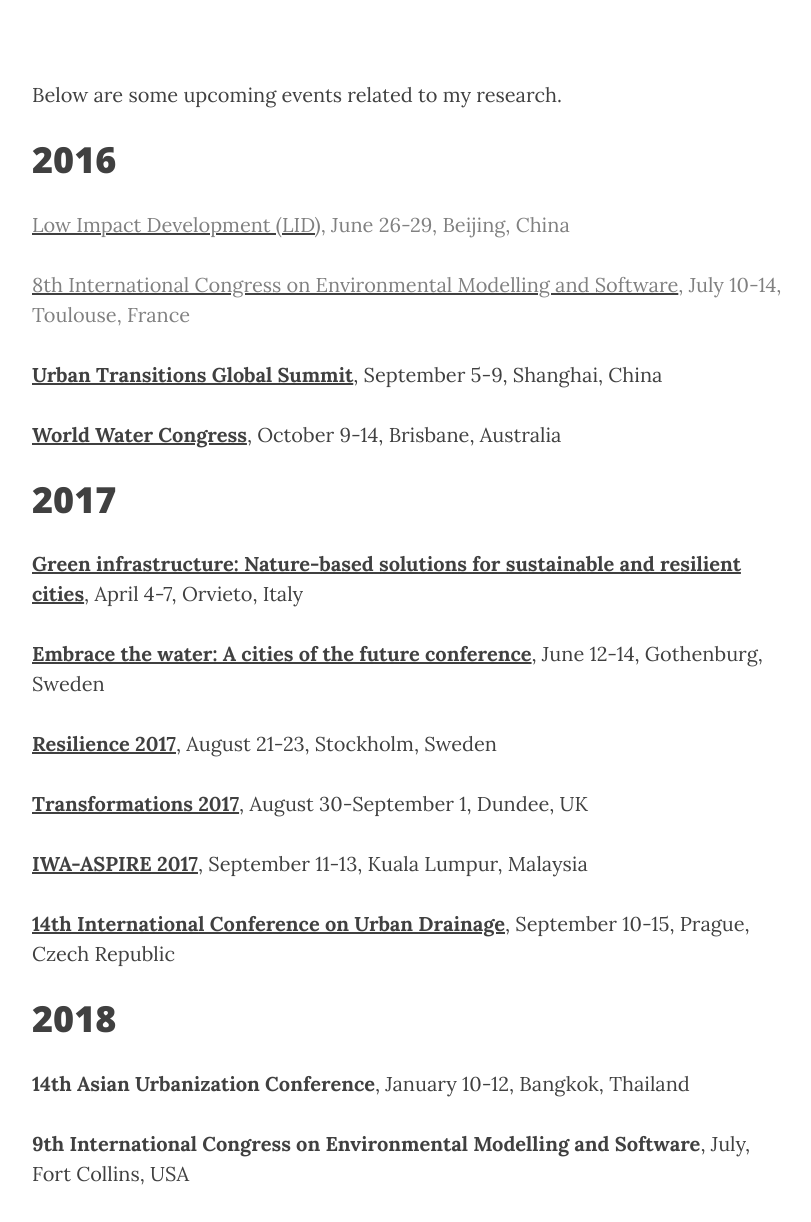
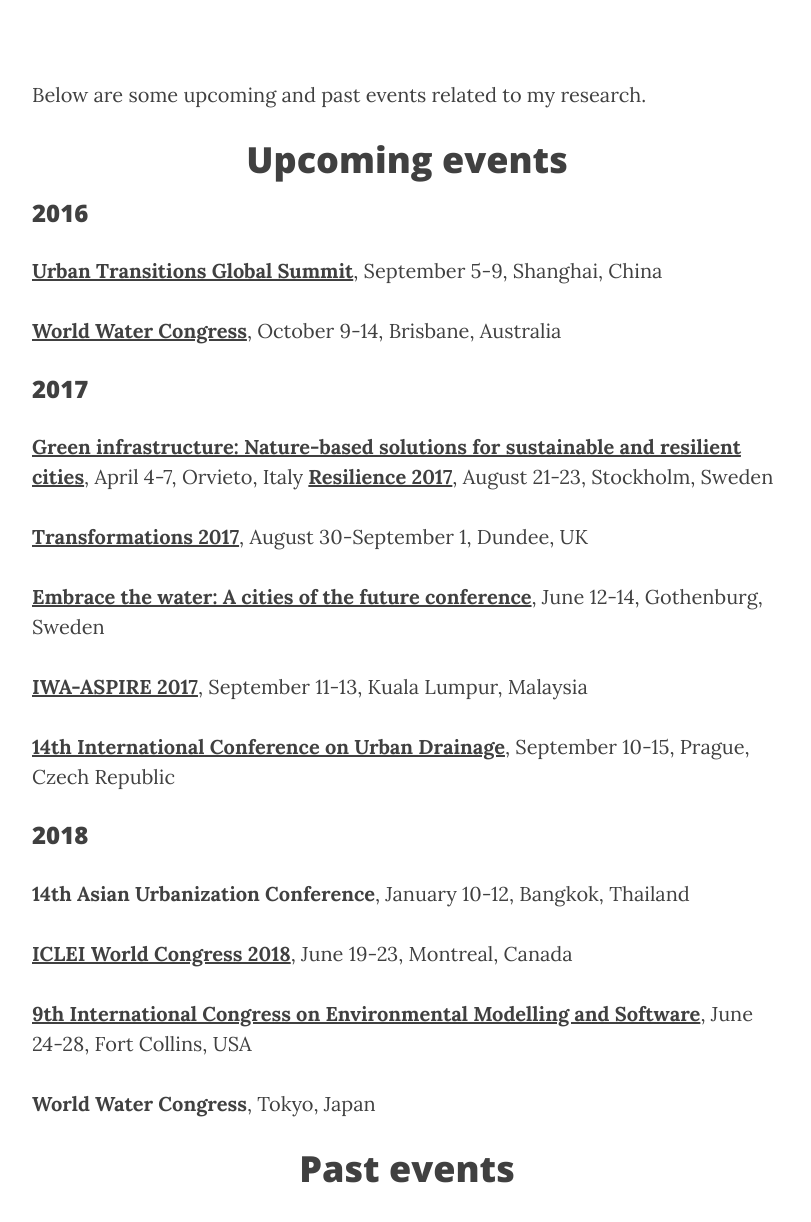
Before and after one commit to accastonguay/previous_website, a Jekyll site: the page built from related_events/index.md, in a window 1280 px wide and 1400 px high, scrolled down 244 px. Shown: the part 178-1400 px from the top of the window, without its empty margins (233-1044 px from the left). Built offline with Jekyll 4.4.1, drawn with Linux system fonts in a browser that asks for light colours; nearby versions of some CDN libraries; some of the changed text lies outside the part shown.

Commit message:
add picture, update conferences

```diff
--- a/index.html
+++ b/index.html
@@ -9,7 +9,8 @@
 <section id="about">
 	<div>
 		<p>
-			I'm a PhD canditate at Monash University in Melbourne, Australia. In my PhD, I'm interested in integrating different disciplines such as engineering, economics and ecology to understand and simulate the adoption of water technologies and urban transition.
+		<img src="photo.jpg" alt="Smiley face" style="float:right;width:150px;height:200px;">
+		I'm a PhD canditate at Monash University in Melbourne, Australia. In my PhD, I'm interested in integrating different disciplines such as engineering, economics and ecology to understand and simulate the adoption of water technologies and urban transition.
 					To do so, I make use of agent-based modelling on the <a href="http://www.dance4water.org/">dance4water</a> platform. My research is taking place in Melbourne and Surabaya and it is funded by the Australia-Indonesia Centre.
 					I'm also involved in testing the <a href="http://wscindex.dance4water.org/">Water Sensitive City index</a> in cities of Asia-Pacific in collaboration with the Asian Development Bank.
 					In my MSc thesis at Christian-Albrechts University ok Kiel in Germany, I explored the ecosystem services, resilience and adaptive capacity of communities making a living from rice terraces. </p>
--- a/related_events/index.md
+++ b/related_events/index.md
@@ -7,38 +7,42 @@
 
 ---
 
-Below are some upcoming events related to my research.
+Below are some upcoming and past events related to my research.
 
-# 2016
+<h1 align="center"> Upcoming events </h1>
 
- <p>
-<font color="grey"><a href="http://www.lid2016-china.org/en/"><font color="grey">Low Impact Development (LID)</font></a>, June 26-29, Beijing, China</font>
-</p>
-<p>
-<font color="grey"><a href="http://www.iemss.org/sites/iemss2016/index.php"><font color="grey">8th International Congress on Environmental Modelling and Software</font></a>, July 10-14, Toulouse, France </font>
-</p>
+
+### 2016
+
 **[Urban Transitions Global Summit](http://www.urbantransitionsconference.com/)**, September 5-9, Shanghai, China
 
 **[World Water Congress](http://www.iwa-network.org/event/world-water-congress-exhibition-2016/)**, October 9-14, Brisbane, Australia
 
-# 2017
+### 2017
 
 **[Green infrastructure: Nature-based solutions for sustainable and resilient cities](http://www.greeninurbs.com/finalconference/)**, April 4-7, Orvieto, Italy
-
-**[Embrace the water: A cities of the future conference](http://www.embracethewater2017.com/)**, June 12-14, Gothenburg, Sweden
-
 **[Resilience 2017](http://www.stockholmresilience.org/research/research-news/2016-06-22-resilience-2017-conference.html)**, August 21-23, Stockholm, Sweden
 
 **[Transformations 2017](http://www.transformations2017.org/)**, August 30-September 1, Dundee, UK
+
+**[Embrace the water: A cities of the future conference](http://www.embracethewater2017.com/)**, June 12-14, Gothenburg, Sweden
 
 **[IWA-ASPIRE 2017](http://www.aspire2017.org.my/index.html)**, September 11-13, Kuala Lumpur, Malaysia
 
 **[14th International Conference on Urban Drainage](http://www.icud2017.org/icud-conference.htm)**, September 10-15, Prague, Czech Republic
 
-# 2018
+### 2018
 
 **14th Asian Urbanization Conference**, January 10-12, Bangkok, Thailand
 
-**9th International Congress on Environmental Modelling and Software**, July, Fort Collins, USA
+**[ICLEI World Congress 2018](http://www.iclei.org/details/article/iclei-world-congress-2018.html)**, June 19-23, Montreal, Canada
+
+**[9th International Congress on Environmental Modelling and Software](http://www.aspire2017.org.my/index.html)**, June 24-28, Fort Collins, USA
 
 **World Water Congress**, Tokyo, Japan
+
+<h1 align="center"> Past events </h1>
+
+**[8th International Congress on Environmental Modelling and Software](http://www.iemss.org/sites/iemss2016/index.php)**, July 10-14, Toulouse, France
+
+**[Low Impact Development (LID)](http://www.lid2016-china.org/en/)**, June 26-29, Beijing, China
```
Also changed, not shown: photo.jpg (added).
